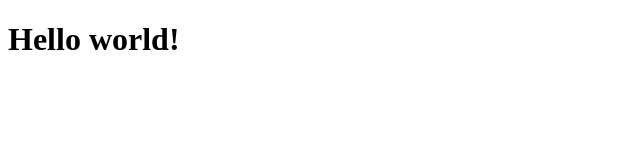
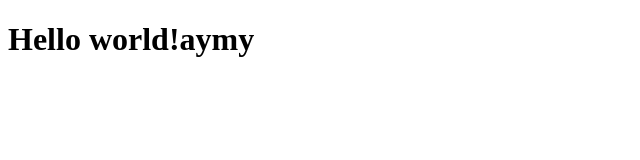
Before and after one commit to zhaochaoyi/zhaochaoyi_old.github.io, a plain HTML site: page index.html in a window 1280 px wide. Shown: the whole page, without its empty margins (0-640 px from the left). Drawn offline with Linux system fonts and the light colour scheme.

Commit message:
Add files via upload

```diff
--- a/index.html
+++ b/index.html
@@ -5,6 +5,6 @@
     <title>Hello world!</title>
   </head>
   <body>
-    <h1>Hello world!</h1>
+    <h1>Hello world!aymy</h1>
   </body>
 </html>
```
